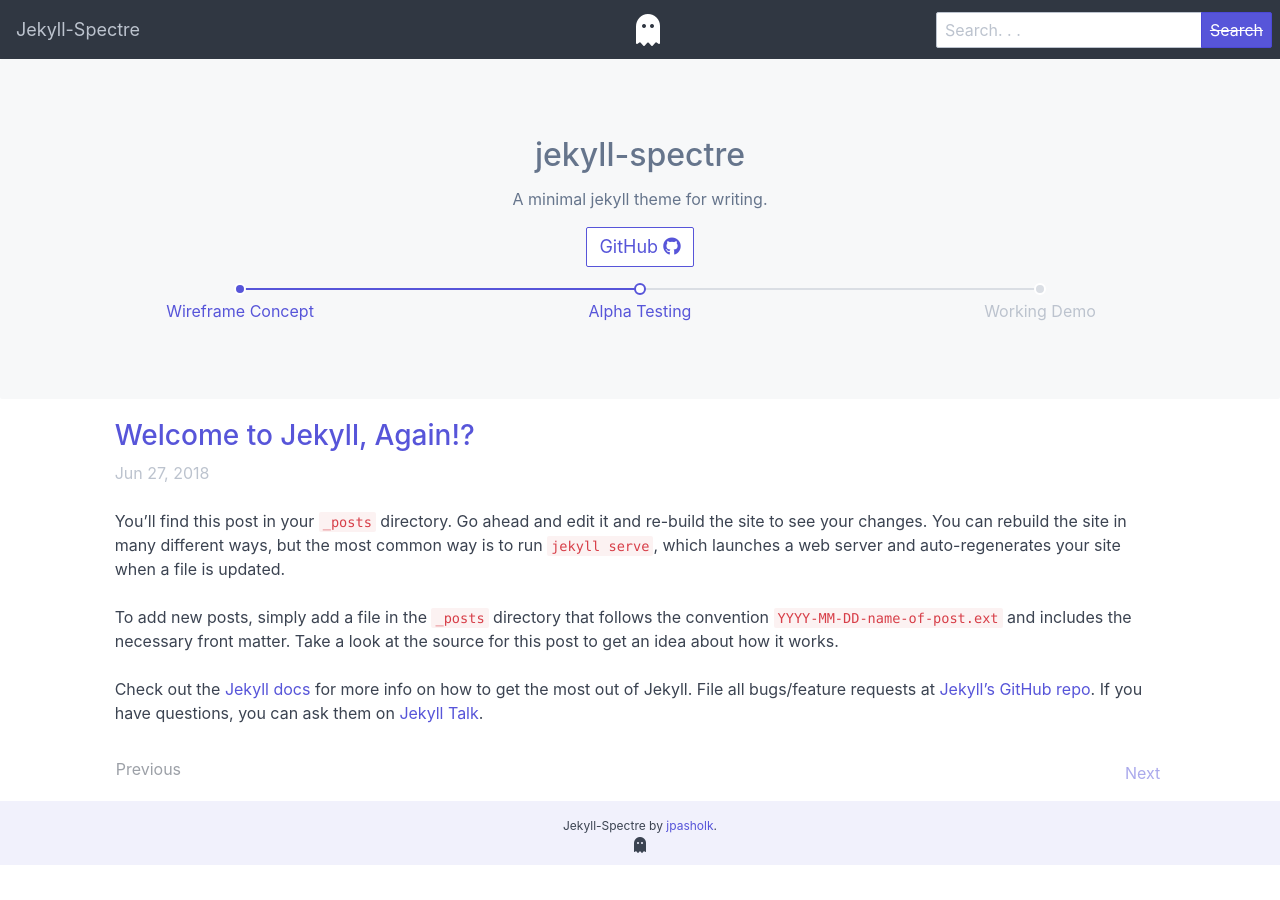
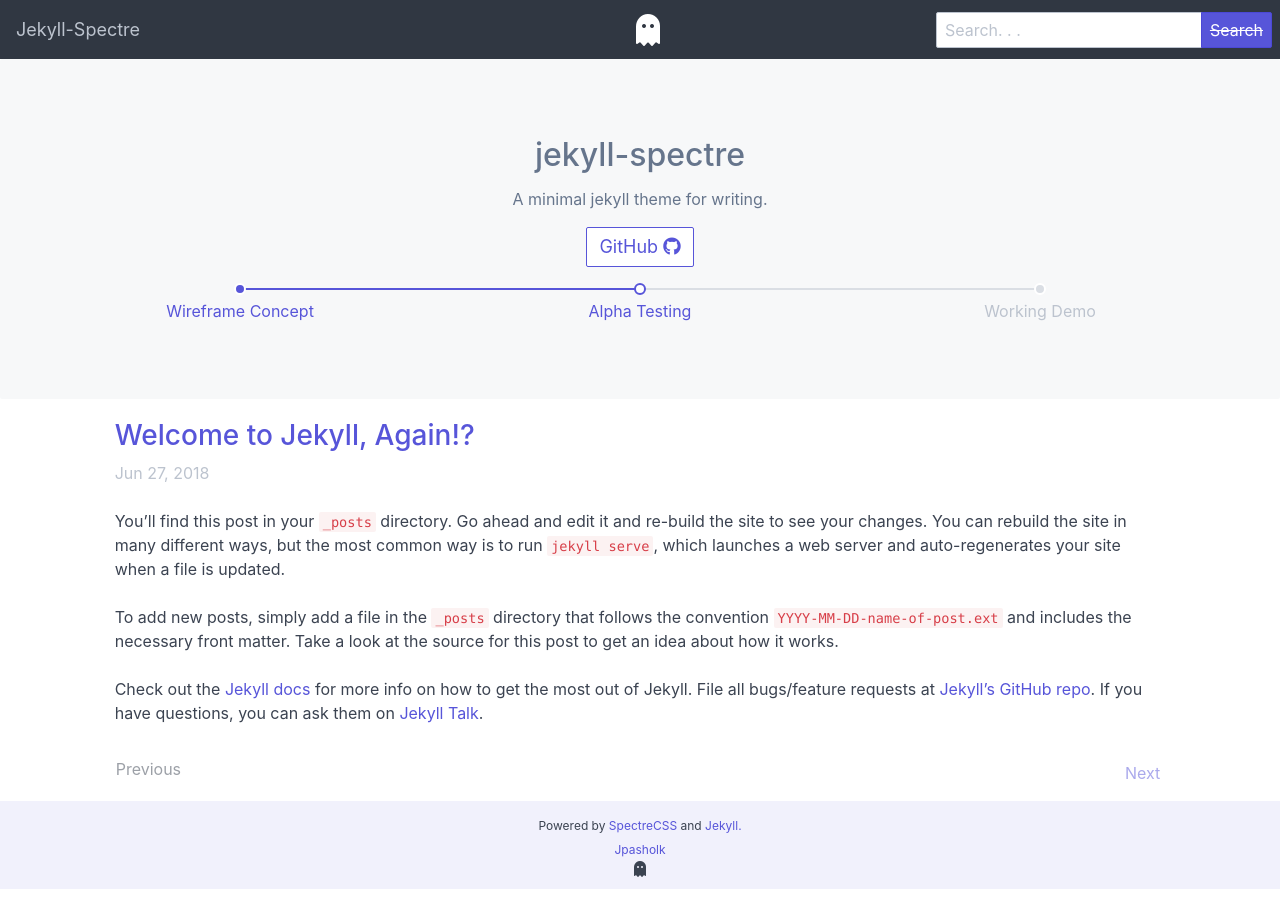
Before and after one commit to jpasholk/jekyll-spectre, a Jekyll site: the page built from index.html, in a window 1280 px wide. Built offline with Jekyll 4.4.1, drawn with Linux system fonts in a browser that asks for light colours; nearby versions of some CDN libraries; the list of posts is cut into pages by our own code.

Commit message:
Small footer changes, credit to Spectre

```diff
--- a/_includes/footer.html
+++ b/_includes/footer.html
@@ -1,7 +1,7 @@
 <footer class="container bg-secondary">
   <section class="p-2">
     <div class="text-center">
-      <sub>Jekyll-Spectre by <a href="https://twitter.com/jpasholk">jpasholk</a>.</sub>
+      <sub>Powered by <a href="https://picturepan2.github.io/spectre/index.html">SpectreCSS</a> and <a href="https://jekylrb.com">Jekyll.</a><br><a href="https://twitter.com/jpasholk">Jpasholk</a></sub>
     </div>
     <div class="text-center">
       <i class="fas fa-ghost tooltip" data-tooltip="Boo!!"></i>
```
